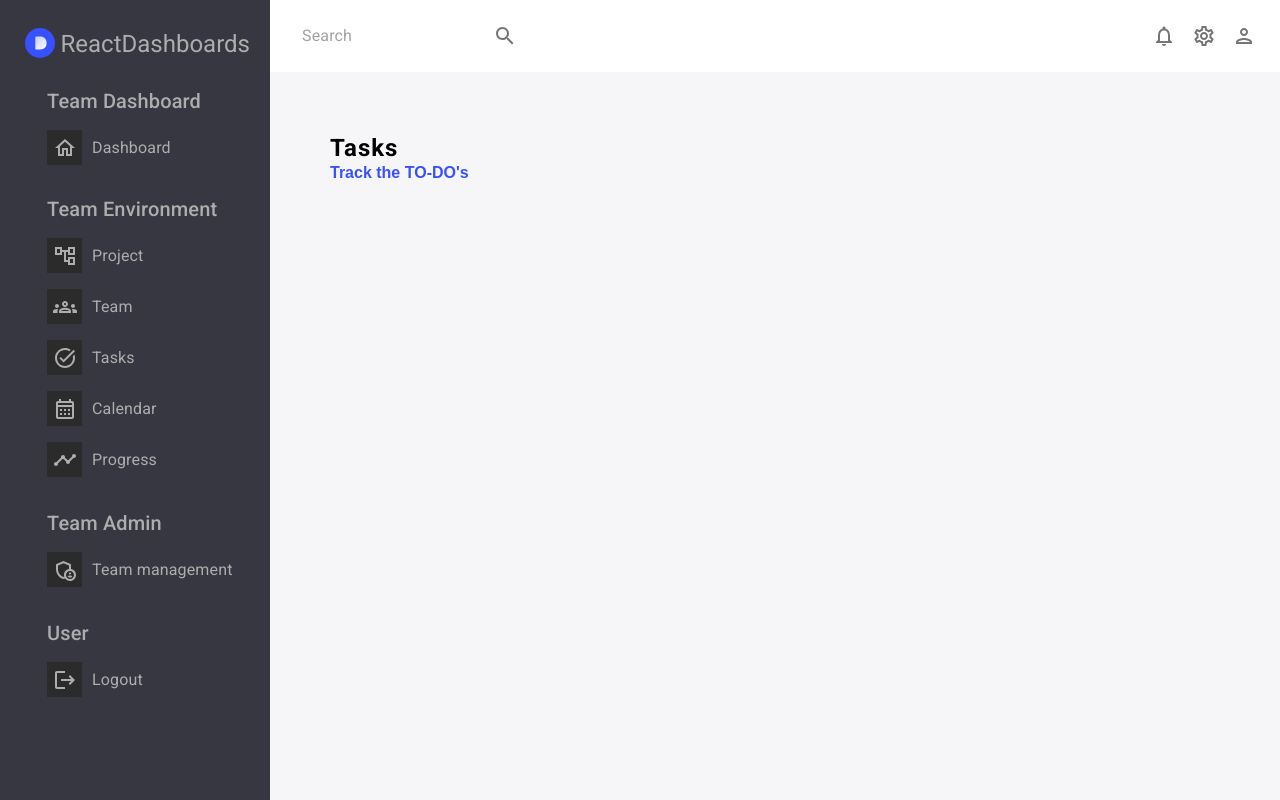
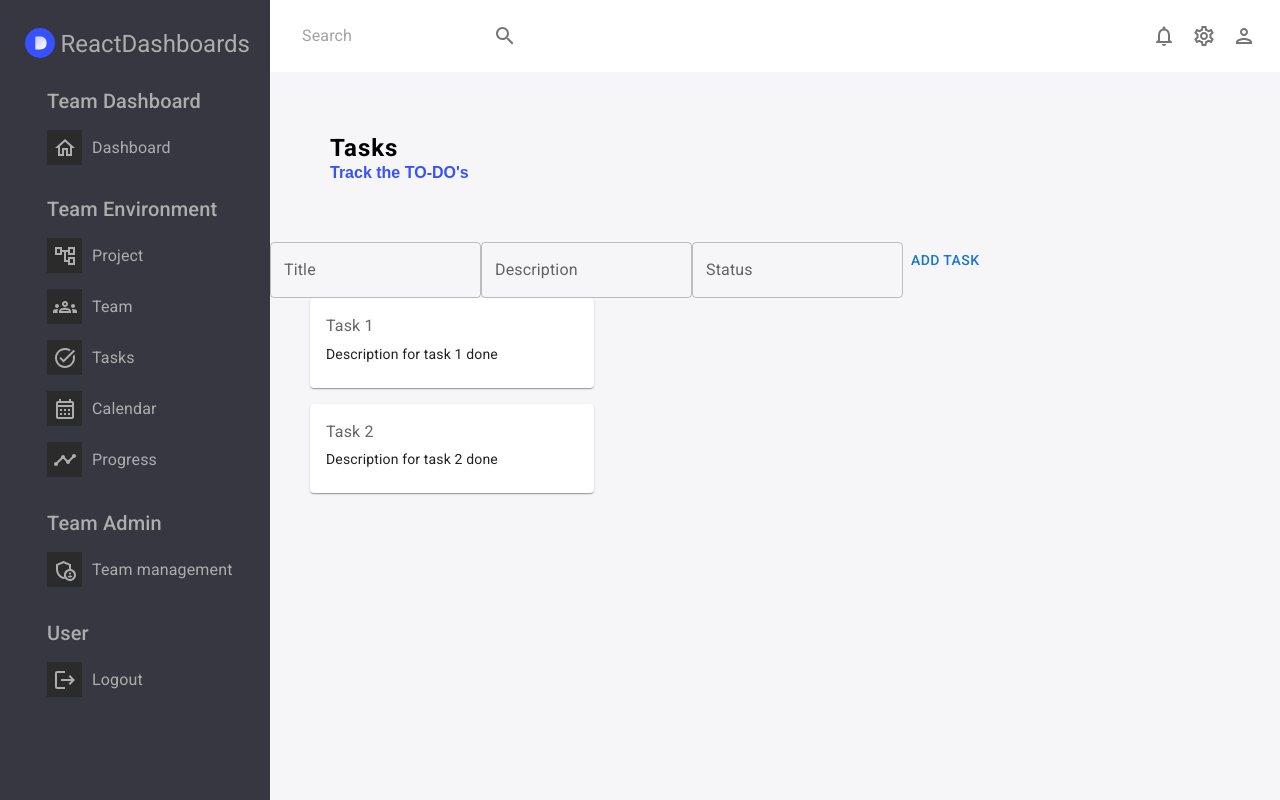
Before and after one commit to CX899/McHacks2023, a React (Create React App) app in the folder dashboard-app/: page /task in a window 1280 px wide. Built offline with nearby package versions, Linux system fonts and the light colour scheme.

Commit message:
currently adding tasks

```diff
--- a/dashboard-app/src/components/Signup.jsx
+++ b/dashboard-app/src/components/Signup.jsx
@@ -1,5 +1,4 @@
-import * as React from 'react';
-import Avatar from '@mui/material/Avatar';
+import { useState } from 'react';
 import Button from '@mui/material/Button';
 import CssBaseline from '@mui/material/CssBaseline';
 import TextField from '@mui/material/TextField';
@@ -7,11 +6,13 @@ import FormControlLabel from '@mui/material/FormControlLabel';
 import Checkbox from '@mui/material/Checkbox';
 import Grid from '@mui/material/Grid';
 import Box from '@mui/material/Box';
-import LockOutlinedIcon from '@mui/icons-material/LockOutlined';
 import Typography from '@mui/material/Typography';
-import Container from '@mui/material/Container';
 import { Link } from 'react-router-dom';
 import Logo from '../assets/logo.svg'
+import { createUserWithEmailAndPassword } from 'firebase/auth';
+import { auth } from '../firebase';
+import { useNavigate } from 'react-router-dom';
+import Container from '@mui/material/Container';
 
 function Copyright(props) {
   return (
@@ -24,14 +25,29 @@ function Copyright(props) {
 
 
 const SignUp = () => {
-  const handleSubmit = (event) => {
-    event.preventDefault();
-    const data = new FormData(event.currentTarget);
-    console.log({
-      email: data.get('email'),
-      password: data.get('password'),
-    });
-  };
+  const [error, setError] = useState(false);
+  const [email, setEmail] = useState('');
+  const [password, setPassword] = useState('');
+  const navigate = useNavigate();
+
+
+  const handleSubmit = (e) => {
+      e.preventDefault();
+
+      createUserWithEmailAndPassword(auth, email, password)
+      .then((userCredential) => {
+          // Signed in
+          const user = userCredential.user;
+          navigate('/');
+          console.log("success");
+      })
+      .catch((error) => {
+          setError(true);
+          const errorCode = error.code;
+          const errorMessage = error.message;
+          console.log(errorCode, errorMessage);
+      });
+};
 
   return (
       <Container component="main" maxWidth="xs">
@@ -62,6 +78,7 @@ const SignUp = () => {
                   label="Email Address"
                   name="email"
                   autoComplete="email"
+                  onChange={(e) => {setEmail(e.target.value)}}
                 />
               </Grid>
               <Grid item xs={12}>
@@ -73,6 +90,7 @@ const SignUp = () => {
                   type="password"
                   id="password"
                   autoComplete="new-password"
+                  onChange={(e) => {setPassword(e.target.value)}}
                 />
               </Grid>
             </Grid>
--- a/dashboard-app/src/scenes/taskboard/index.jsx
+++ b/dashboard-app/src/scenes/taskboard/index.jsx
@@ -2,10 +2,31 @@ import Header from '../../components/Header'
 import {Box, Typography} from '@mui/material'
 import Navbar from '../global/navbar'
 import Leftbar from '../global/leftbar'
+import { CardContent, Card, Grid, TextField, Button } from '@mui/material';
+import { useState } from 'react';
+
 
 
 const Task = () => {
-  return (
+  const [newTask, setNewTask] = useState({ title: '', description: '' , status: ''});
+
+  const handleInputChange = event => {
+    setNewTask({ ...newTask, [event.target.name]: event.target.value });
+  };
+
+  const handleSubmit = event => {
+    event.preventDefault();
+    setTasks([...tasks, { id: tasks.length + 1, ...newTask }]);
+    setNewTask({ title: '', description: '', status: '' });
+  };
+
+  const [tasks, setTasks] = useState([
+    { id: 1, title: 'Task 1', description: 'Description for task 1', status: 'done' },
+    { id: 2, title: 'Task 2', description: 'Description for task 2', status: 'done' },
+  ]);
+
+
+    return (
     <div className='app'>
     <Leftbar/>
     <div className='content'>
@@ -13,6 +34,52 @@ const Task = () => {
     <Box m="60px">
         <Header title="Tasks" subtitle="Track the TO-DO's"/>
     </Box>
+    <Box>
+    <form onSubmit={handleSubmit}>
+      <TextField
+        label="Title"
+        name="title"
+        value={newTask.title}
+        onChange={handleInputChange}
+      />
+      <TextField
+        label="Description"
+        name="description"
+        value={newTask.description}
+        onChange={handleInputChange}
+      />
+        <TextField
+        label="Status"
+        name="status"
+        value={newTask.status}
+        onChange={handleInputChange}
+      />
+      <Button type="submit">Add Task</Button>
+    </form>
+
+    </Box>
+    <Box display="flex" flexDirection="column">
+    <Grid container spacing={2} direction="column" >
+      {tasks.map(task => (
+    <Grid item xs={12} sm={4} key={task.id} margin="0 40px 0 40px" width="300px">
+      <Card>
+        <CardContent>
+          <Typography color="textSecondary" gutterBottom>
+            {task.title}
+          </Typography>
+          <Typography variant="body2" component="p">
+            {task.description} {task.status}
+          </Typography>
+        </CardContent>
+      </Card>
+    </Grid>
+  ))}
+</Grid>
+    </Box>
+
+    <Box>
+
+    </Box>
     </div>
     </div>
   )
```
Also changed, not shown: dashboard-app/package.json (+15 -2 lines), 1 other file (tests, documents, lock files or other folders).
